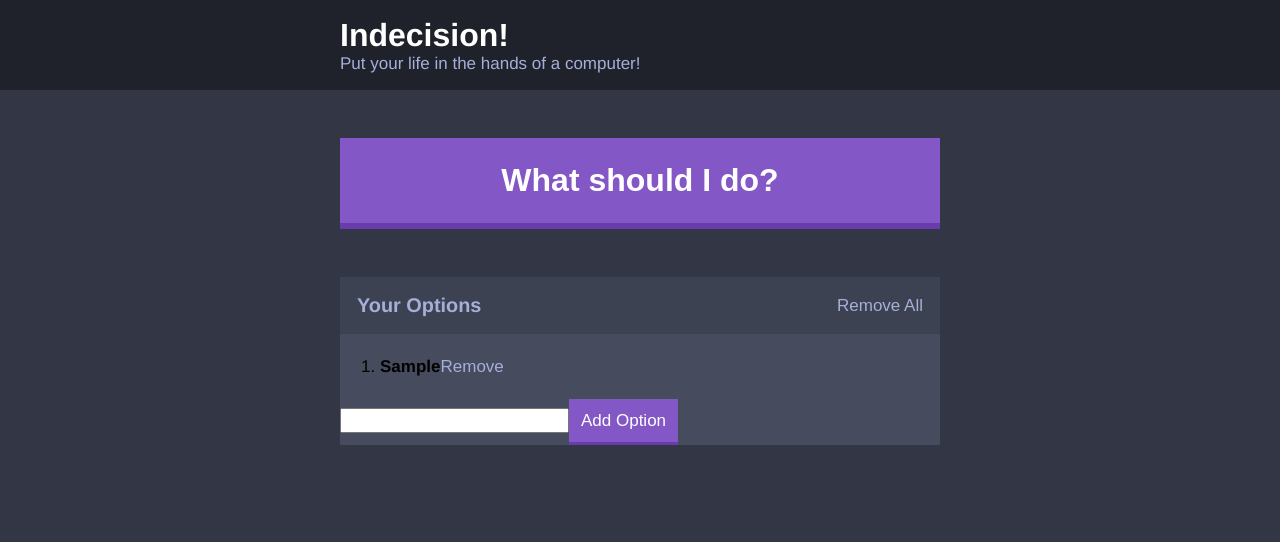
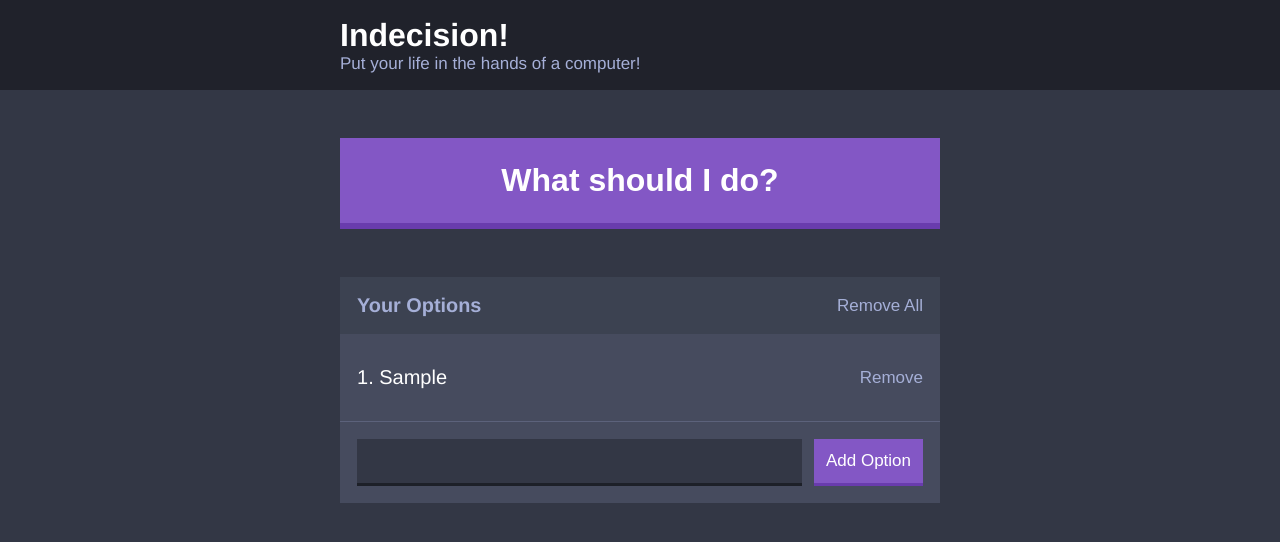
Before and after one commit to Tylyps/StylingReact, a React app: page / in a window 1280 px wide. Both pictures are taken after typing "Sample" into the empty fields and a click on the button "Add Option". Shown: the top 542 px of the page. Built offline with nearby package versions, Linux system fonts and the light colour scheme.

Commit message:
Styling options and form

```diff
--- a/src/components/AddOption.js
+++ b/src/components/AddOption.js
@@ -18,9 +18,9 @@
   render() {
     return (
       <div>
-        {this.state.error && <p>{this.state.error}</p>}
-        <form onSubmit={this.handleAddOption}>
-          <input type="text" name="option"/>
+        {this.state.error && <p className="add-option-error">{this.state.error}</p>}
+        <form className="add-option" onSubmit={this.handleAddOption}>
+          <input className="add-option__input" type="text" name="option"/>
           <button className="button">Add Option</button>
         </form>
       </div>
--- a/src/components/Option.js
+++ b/src/components/Option.js
@@ -1,17 +1,17 @@
 import React from 'react';
 
 const Option = (props) => (
-  <li>
-    <h4>
-      {props.optionText}
+  <div className="option">
+    <p className="option__text">
+      {props.count}. {props.optionText}
+    </p>
     <button
       onClick={() => props.handleDeleteOption(props.optionText)}
       className="button button--link"
     >
       Remove
     </button>
-    </h4>
-  </li>
+  </div>
 );
 
 export default Option;
--- a/src/components/Options.js
+++ b/src/components/Options.js
@@ -13,15 +13,14 @@
       </button>
     </div>
     {props.options.length === 0 && <p className="widget__message">Please add an option to get started!</p>}
-    <ol>
-      {props.options.map(option => (
+    {props.options.map((option, index) => (
       <Option
         key={option}
         optionText={option}
+        count={index + 1}
         handleDeleteOption={props.handleDeleteOption}
       />
     ))}
-    </ol>
   </div>
 );
 
--- /dev/null
+++ b/src/styles/components/_add-option.scss
@@ -0,0 +1,21 @@
+.add-option-error {
+  color: $off-white;
+  font-style: italic;
+  margin: $m-size 0 0 0;
+  padding: 0 $m-size;
+}
+
+.add-option {
+  display: flex;
+  padding: $m-size;
+}
+
+.add-option__input {
+  background: $dark-blue;
+  border: none;
+  color: $off-white;
+  border-bottom: .3rem solid darken($dark-blue, 10%);
+  flex-grow: 1;
+  margin-right: $s-size;
+  padding: $s-size;
+}
--- /dev/null
+++ b/src/styles/components/_option.scss
@@ -0,0 +1,13 @@
+.option {
+  border-bottom: 1px solid lighten($light-blue, 10%);
+  display: flex;
+  justify-content: space-between;
+  padding: $l-size $m-size;
+}
+
+.option__text {
+  color: white;
+  font-weight: 500;
+  font-size: 2rem;
+  margin: 0;
+}
--- a/src/styles/styles.scss
+++ b/src/styles/styles.scss
@@ -5,3 +5,5 @@
 @import './components/header';
 @import './components/button';
 @import './components/widget';
+@import './components/option';
+@import './components/add-option';
```
Lines whose indentation alone changed are shown as unchanged.
